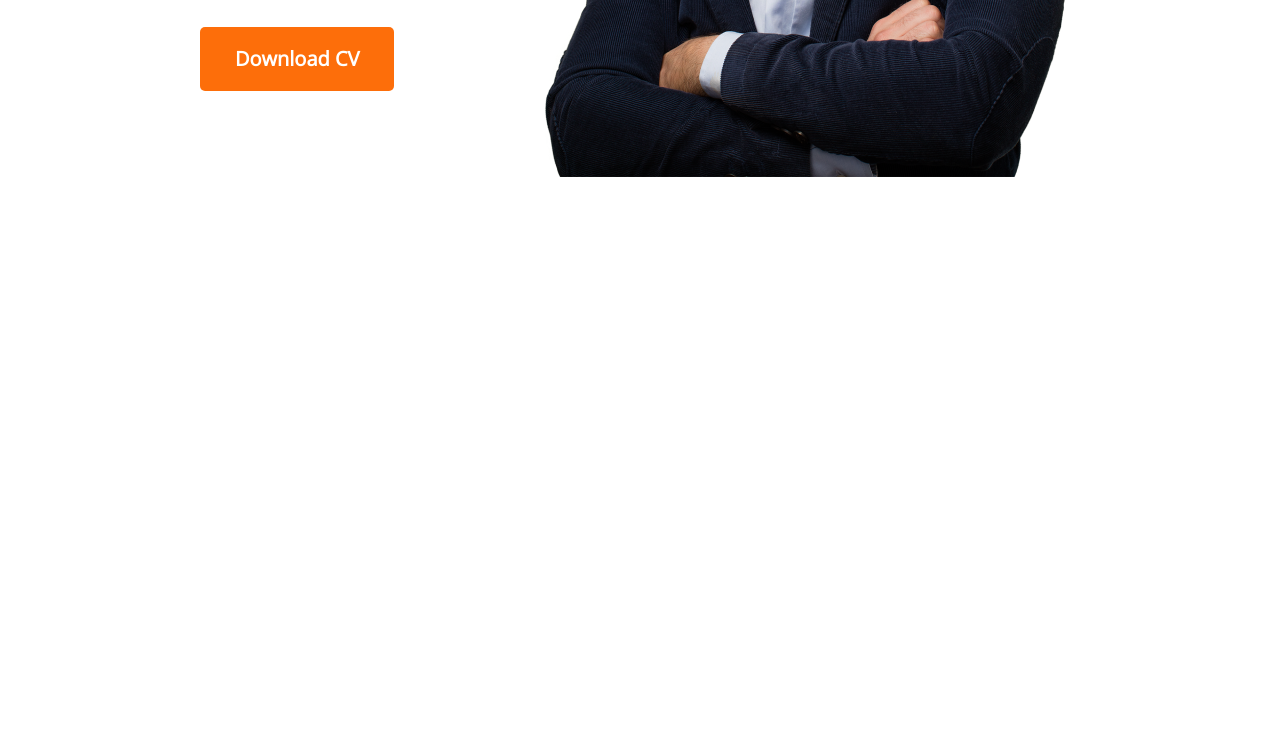
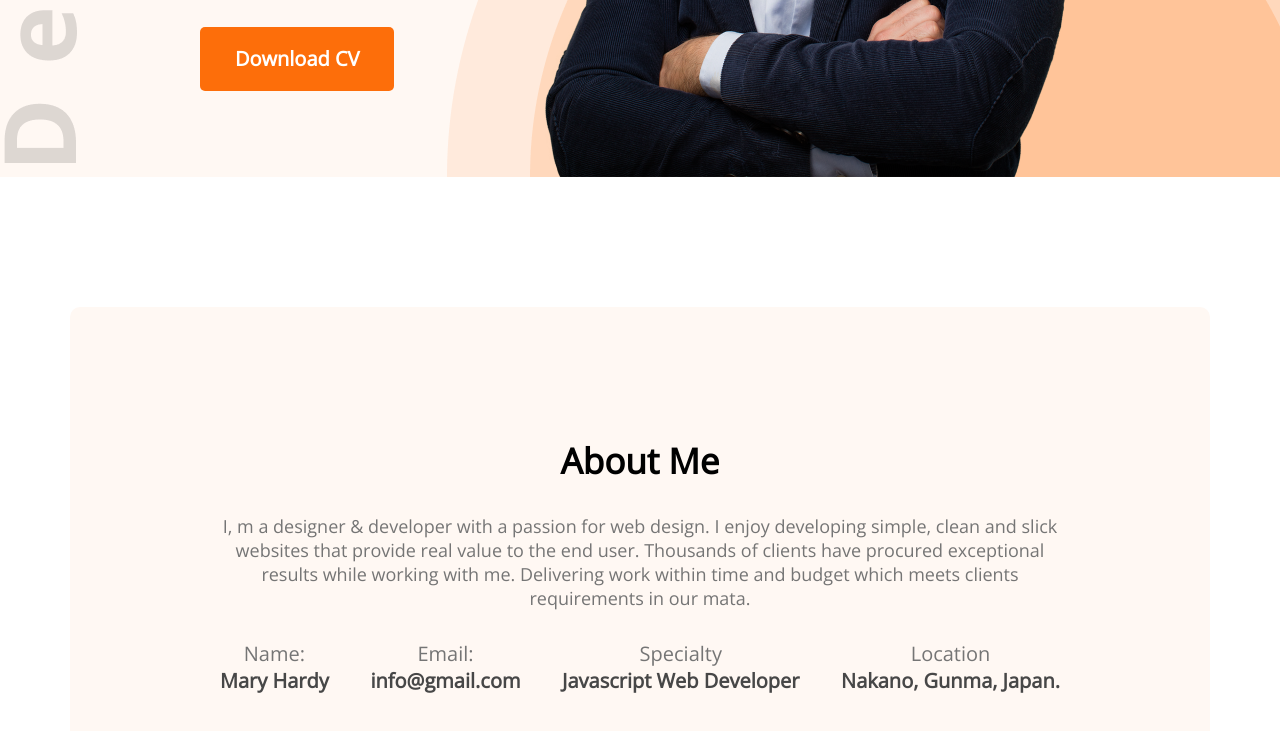
Before and after one commit to IshtiaqHasan/developer-portfolio2, a plain HTML site: page index.html in a window 1280 px wide. Shown: the part 663-1394 px from the top of the page. Before the commit the page ends 840 px from the top, so only its background shows below. Drawn offline with nearby package versions, Linux system fonts and the light colour scheme.

Commit message:
about section

```diff
--- a/index.html
+++ b/index.html
@@ -10,7 +10,7 @@
     <link href="https://fonts.googleapis.com/css2?family=Open+Sans&display=swap" rel="stylesheet">
 </head>
 <body>
-    <header>
+    <header class="header">
      <nav>
         <h2 class="nav-title">Ma<span class="text-primary">r</span>y</h2>
         <ul>
@@ -31,7 +31,28 @@
      </div>
     </header>
     <main>
-
+       <section class="about">
+        <h3 class="section-title">About Me</h3>
+        <p class="section-description">I, m a designer & developer with a passion for web design. I enjoy developing simple, clean and slick websites that provide real value to the end user. Thousands of clients have procured exceptional results while working with me. Delivering work within time and budget which meets clients requirements in our mata.</p>
+        <div class="about-info-container">
+            <div class="about-info">
+                <p class="info-title">Name:</p>
+                <info class="info-description">Mary Hardy</info>
+            </div>
+            <div class="about-info">
+                <p class="info-title">Email:</p>
+                <info class="info-description">info@gmail.com</info>
+            </div>
+            <div class="about-info">
+                <p class="info-title">Specialty</p>
+                <info class="info-description">Javascript Web Developer</info>
+            </div>
+            <div class="about-info">
+                <p class="info-title">Location</p>
+                <info class="info-description">Nakano, Gunma, Japan.</info>
+            </div>
+        </div>
+       </section>
     </main>
     <footer>
 
--- a/styles/portfolio.css
+++ b/styles/portfolio.css
@@ -15,6 +15,12 @@
     height: 64px;
     border-radius: 5px;
     background: #FD6E0A;
+}
+.header{
+    background-color: #FFF8F3;
+    background-image: url('../images/header_bg.png'), url(../images/developer.png);
+    background-repeat: no-repeat;
+    background-position: bottom right, left;
 }
 /* header and nav style */
 nav{
@@ -59,3 +65,42 @@ nav li{
     font-weight: 400;
     margin-bottom: 30px;
 }
+/* Main section */
+main{
+    max-width: 1140px;
+    margin: 0 auto;
+}
+/* About Section */
+
+.about{
+    margin-top: 130px;
+    border-radius: 10px;
+    background-color: #FFF8F3;
+    padding: 130px 150px;
+    text-align: center;
+}
+.section-title{
+   margin-bottom: 30px;
+   font-size: 35px;
+   font-weight: 700;
+}
+.section-description{
+    color:  #757575;
+    font-size: 18px;
+    font-weight: 400;
+    margin-bottom: 30px;
+}
+.about-info-container{
+    display: flex;
+    justify-content: space-between;
+}
+.about .info-title{
+    color:  #757575;
+    font-size: 20px;
+    font-weight: 400;
+}
+.info-description{
+    color:  #474747;
+    font-size: 20px;
+    font-weight: 700;
+}
```
